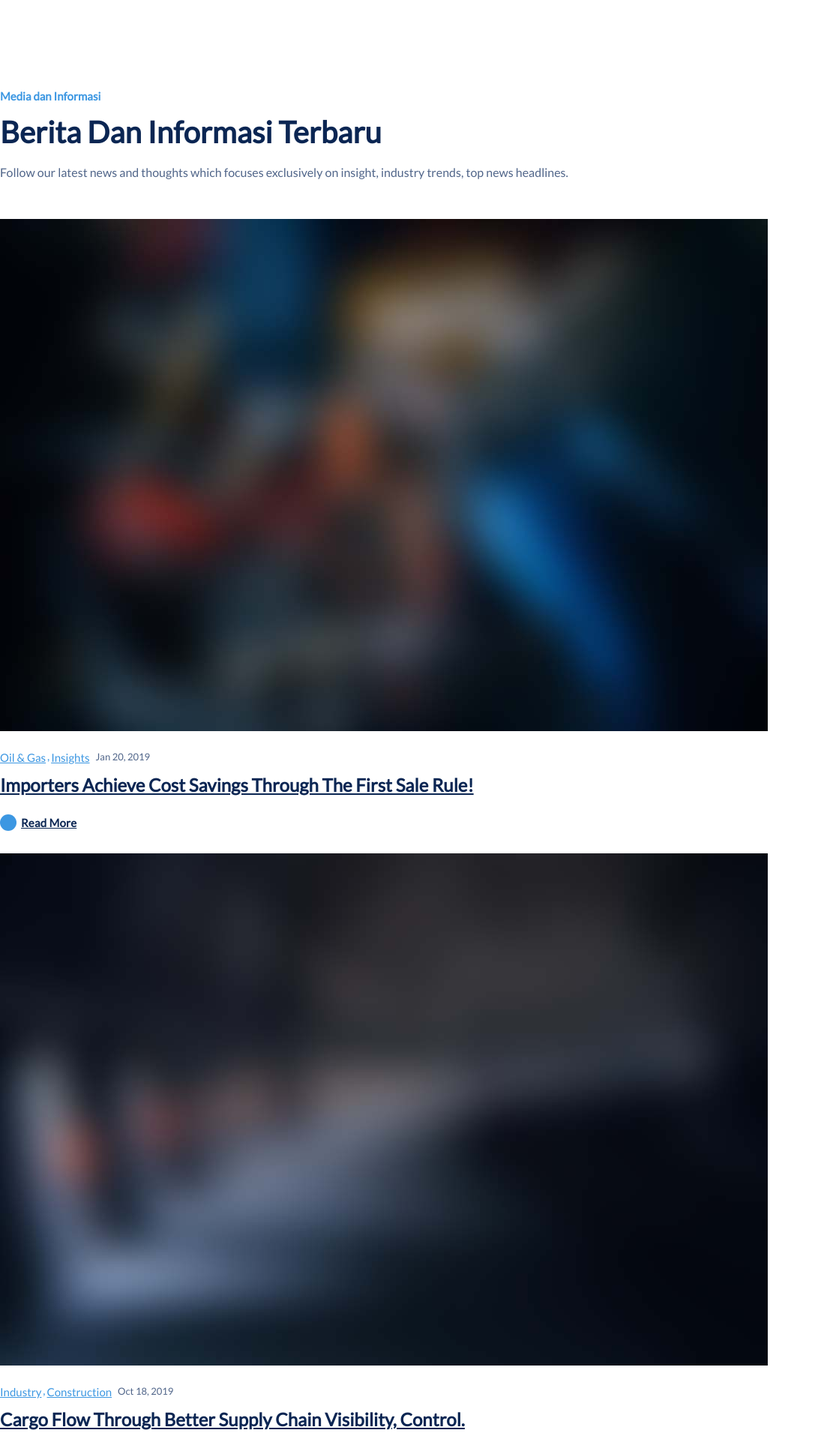
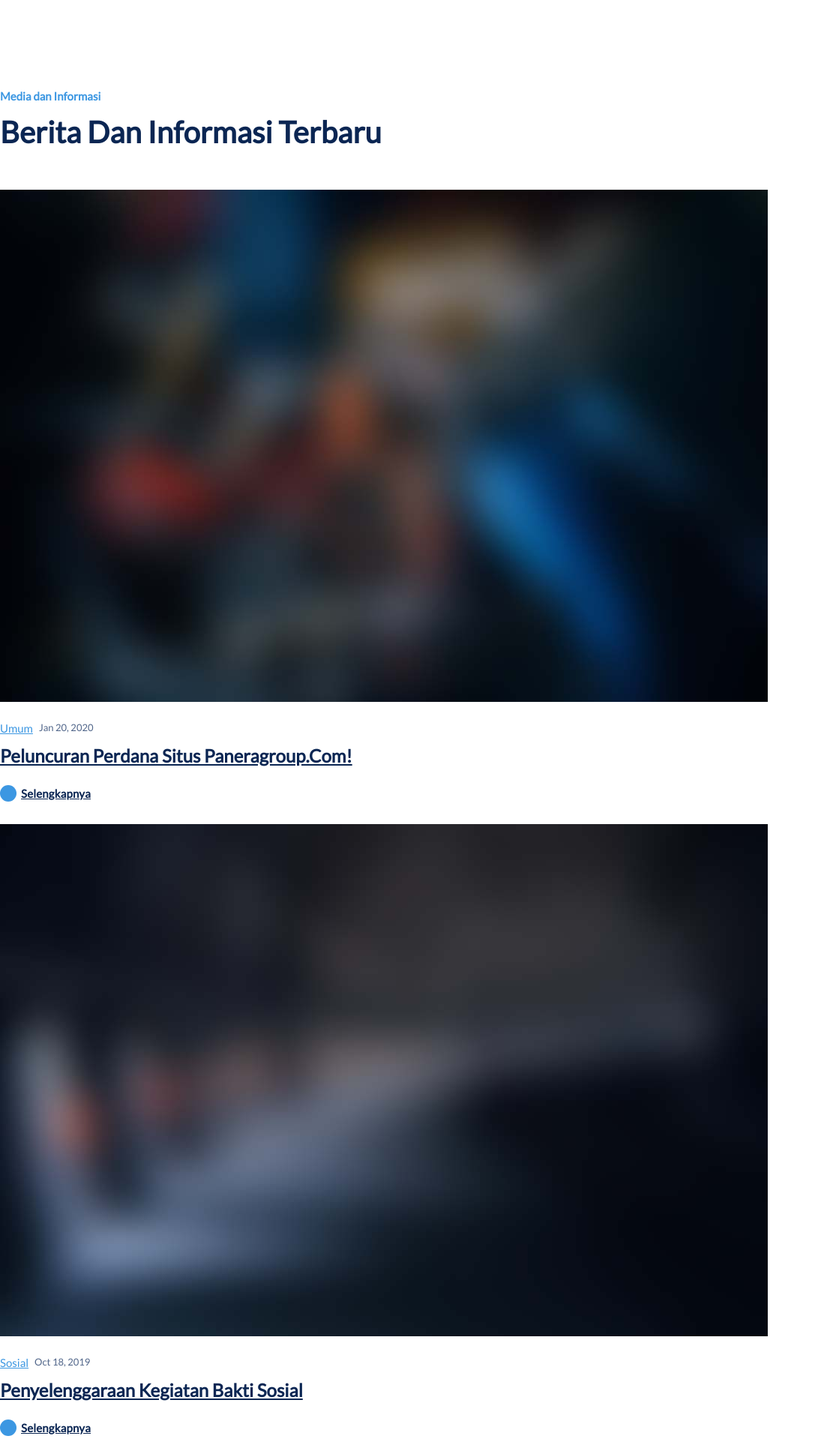
Before and after one commit to muhadimulyana/paneragroup, a CodeIgniter app: page /database/ in a window 1280 px wide. Shown: the part 4039-5958 px from the top of the page at 75% size, without its empty margins (0-1087 px from the left). Run offline with CodeIgniter, Linux system fonts and the light colour scheme; data that the repository does not hold is empty; some libraries are stand-ins or nearby versions; grey boxes are pictures that could not be loaded.

Commit message:
edit section news

```diff
--- a/application/views/home/index.php
+++ b/application/views/home/index.php
@@ -165,8 +165,6 @@
           <div class="heading text-center mb-50">
             <span class="heading__subtitle">Media dan Informasi</span>
             <h2 class="heading__title">Berita dan Informasi Terbaru</h2>
-            <p class="heading__desc">Follow our latest news and thoughts which focuses exclusively on insight,
-              industry trends, top news headlines.</p>
           </div><!-- /.heading -->
         </div><!-- /.col-lg-6 -->
       </div><!-- /.row-->
@@ -182,14 +180,14 @@
             <div class="blog__content">
               <div class="blog__meta">
                 <div class="blog__meta-cat">
-                  <a href="#">Oil & Gas</a><a href="#">Insights</a>
+                  <a href="#">Umum</a>
                 </div><!-- /.blog-meta-cat -->
-                <span class="blog__meta-date">Jan 20, 2019</span>
+                <span class="blog__meta-date">Jan 20, 2020</span>
               </div><!-- /.blog-meta -->
-              <h4 class="blog__title"><a href="#">Importers achieve cost savings through the First Sale rule!</a></h4>
+              <h4 class="blog__title"><a href="#">Peluncuran Perdana Situs Paneragroup.com!</a></h4>
               <a href="#" class="btn btn__secondary btn__link">
                 <i class="icon-arrow-right arrow-rounded"></i>
-                <span>Read More</span>
+                <span>Selengkapnya</span>
               </a>
             </div><!-- /.entry-content -->
           </div><!-- /.blog-item -->
@@ -205,14 +203,14 @@
             <div class="blog__content">
               <div class="blog__meta">
                 <div class="blog__meta-cat">
-                  <a href="#">Industry</a><a href="#">Construction</a>
+                  <a href="#">Sosial</a>
                 </div><!-- /.blog-meta-cat -->
                 <span class="blog__meta-date">Oct 18, 2019</span>
               </div><!-- /.blog-meta -->
-              <h4 class="blog__title"><a href="#">Cargo flow through better supply chain visibility, control.</a></h4>
+              <h4 class="blog__title"><a href="#">Penyelenggaraan Kegiatan Bakti Sosial</a></h4>
               <a href="#" class="btn btn__secondary btn__link">
                 <i class="icon-arrow-right arrow-rounded"></i>
-                <span>Read More</span>
+                <span>Selengkapnya</span>
               </a>
             </div><!-- /.entry-content -->
           </div><!-- /.blog-item -->
@@ -228,15 +226,14 @@
             <div class="blog__content">
               <div class="blog__meta">
                 <div class="blog__meta-cat">
-                  <a href="#">Engineering</a><a href="#">Distribution</a>
+                  <a href="#">ISO</a>
                 </div><!-- /.blog-meta-cat -->
                 <span class="blog__meta-date">Jan 20, 2019</span>
               </div><!-- /.blog-meta -->
-              <h4 class="blog__title"><a href="#">Importance of specialized focus in portfolio, Oil & Gas
-                  Logistics?</a></h4>
+              <h4 class="blog__title"><a href="#">Penerapan Sistem Manajemen Lingkungan</a></h4>
               <a href="#" class="btn btn__secondary btn__link">
                 <i class="icon-arrow-right arrow-rounded"></i>
-                <span>Read More</span>
+                <span>Selengkapnya</span>
               </a>
             </div><!-- /.entry-content -->
           </div><!-- /.blog-item -->
```
